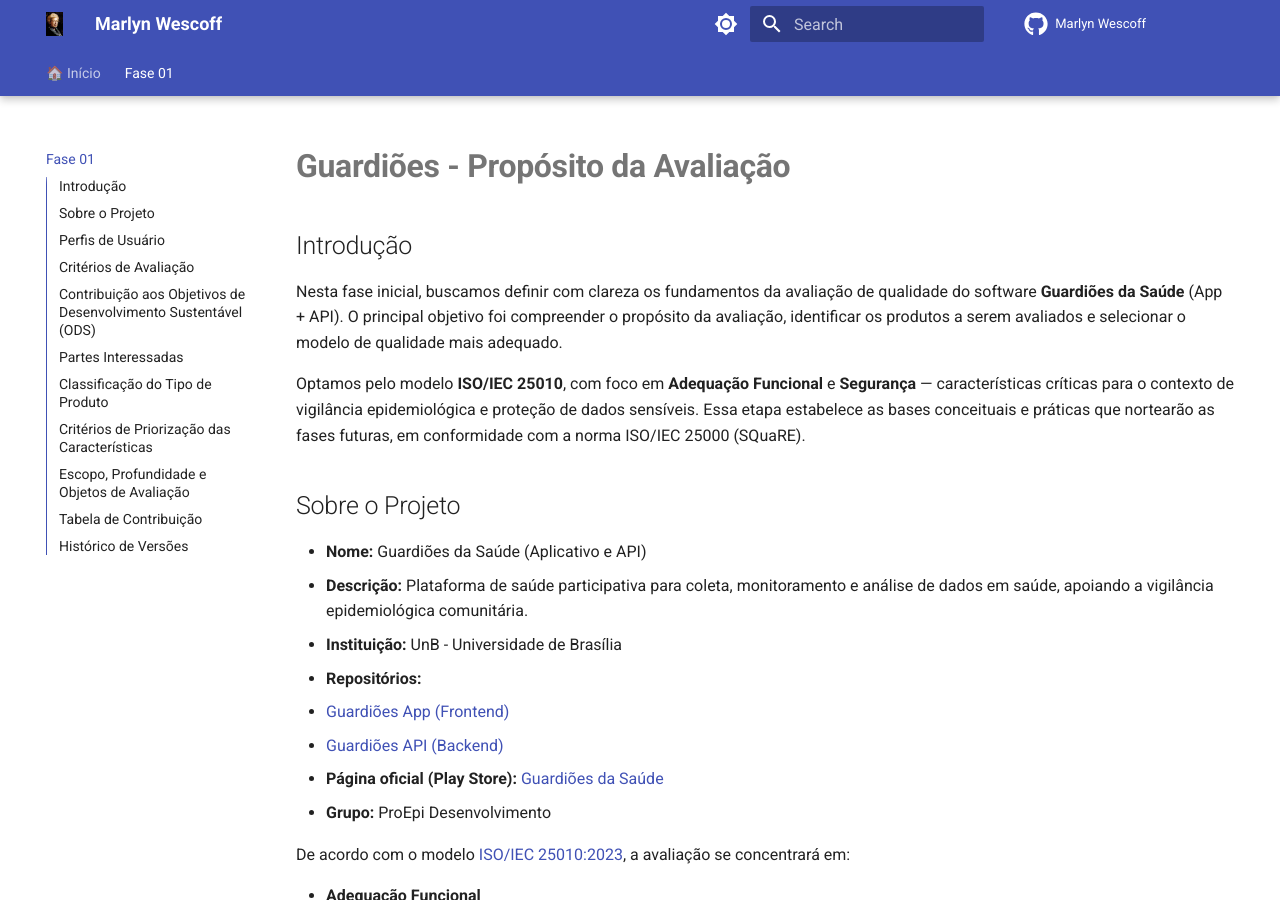
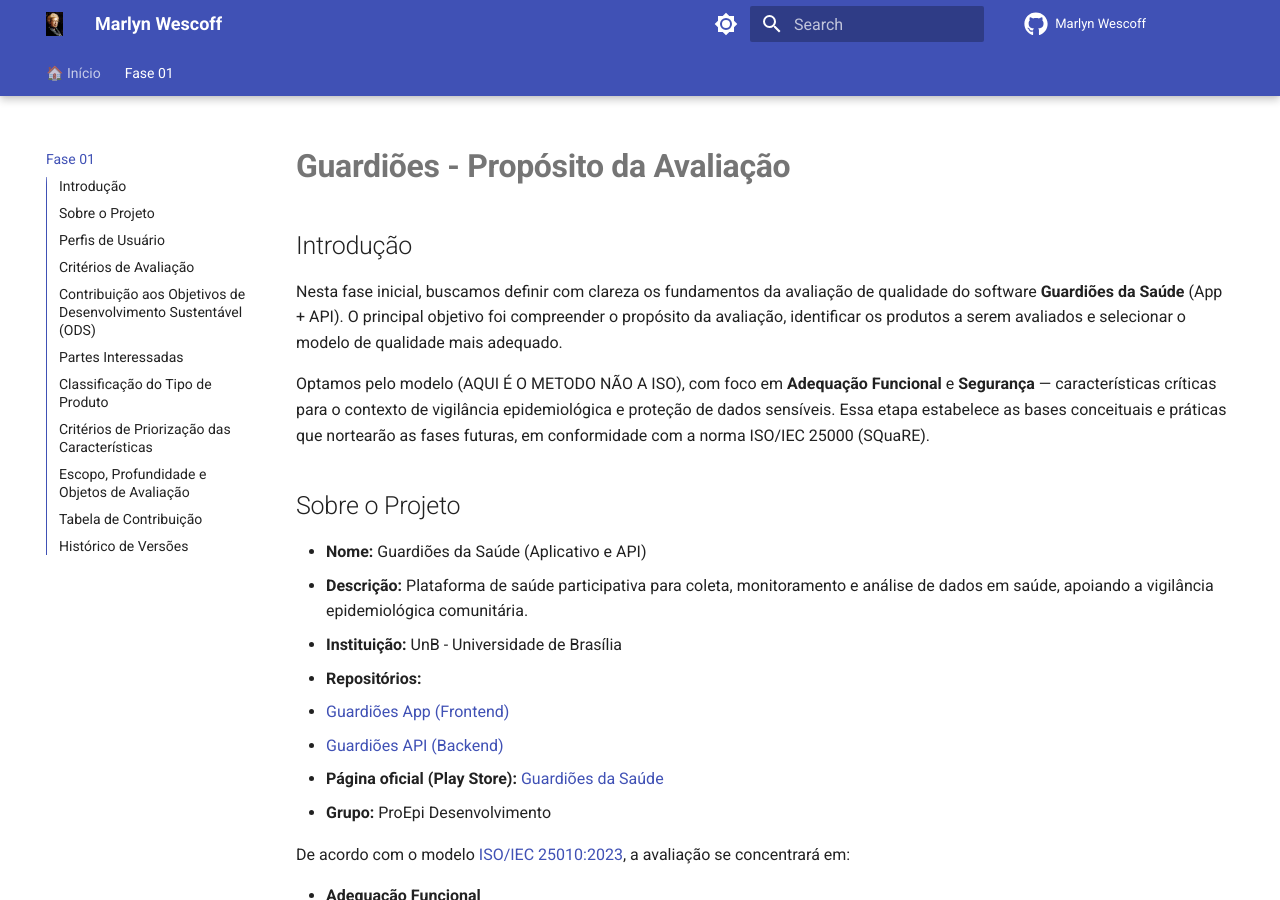
Before and after one commit to FCTE-Qualidade-de-Software-1/2025-2_T01_MARLYN-WESCOFF, an MkDocs documentation site: the page built from docs/fase01.md, in a window 1280 px wide and 900 px high. Built offline with MkDocs 1.6.1 and Material for MkDocs 9.7.7, drawn with Linux system fonts in a browser that asks for light colours; comment, search, counter and statistics services are not loaded.

Commit message:
docs: removendo inconsistencia

```diff
--- a/docs/fase01.md
+++ b/docs/fase01.md
@@ -4,7 +4,7 @@
 
 Nesta fase inicial, buscamos definir com clareza os fundamentos da avaliação de qualidade do software **Guardiões da Saúde** (App + API). O principal objetivo foi compreender o propósito da avaliação, identificar os produtos a serem avaliados e selecionar o modelo de qualidade mais adequado.
 
-Optamos pelo modelo **ISO/IEC 25010**, com foco em **Adequação Funcional** e **Segurança** — características críticas para o contexto de vigilância epidemiológica e proteção de dados sensíveis. Essa etapa estabelece as bases conceituais e práticas que nortearão as fases futuras, em conformidade com a norma ISO/IEC 25000 (SQuaRE).
+Optamos pelo modelo (AQUI É O METODO NÃO A ISO), com foco em **Adequação Funcional** e **Segurança** — características críticas para o contexto de vigilância epidemiológica e proteção de dados sensíveis. Essa etapa estabelece as bases conceituais e práticas que nortearão as fases futuras, em conformidade com a norma ISO/IEC 25000 (SQuaRE).
 
 
 ## Sobre o Projeto
```
Also changed, not shown: other parts of docs/fase01.md (+1 -1 lines).
